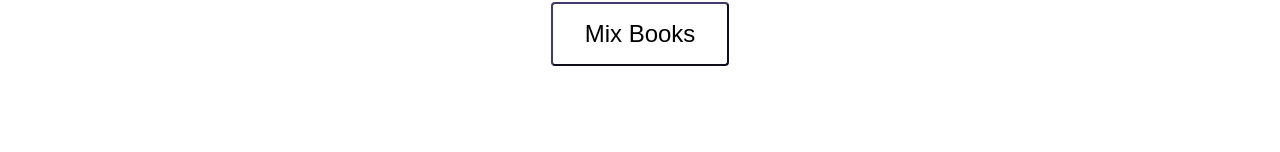
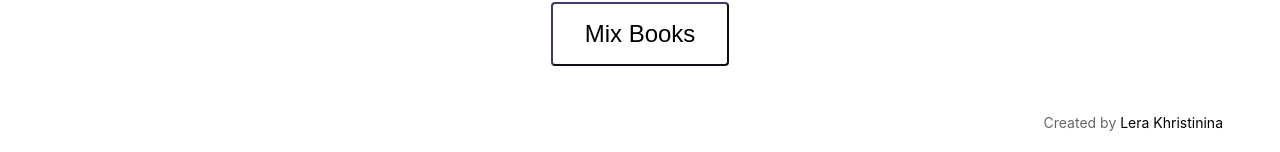
Before and after one commit to ValeriaKhristinina/book-library, a React (Create React App) app: page / in a window 1280 px wide. Shown: the part 926-1078 px from the top of the page. Before the commit the page ends 992 px from the top, so only its background shows below. Built offline with nearby package versions, Linux system fonts and the light colour scheme.

Commit message:
created simple footer and added to main page

```diff
--- a/src/components/content/content.css
+++ b/src/components/content/content.css
@@ -2,6 +2,7 @@
   display: flex;
   flex-direction: column;
   align-items: center;
+  margin-bottom: 24px;
 }
 
 .content-box {
--- /dev/null
+++ b/src/components/footer/footer.css
@@ -0,0 +1,23 @@
+.footer {
+  display: flex;
+  flex-direction: row-reverse;
+  padding: 24px 0;
+  margin-top: 16px;
+}
+
+.copyright {
+  font-size: 14px;
+}
+
+.copyright span {
+  opacity: 0.6;
+}
+
+.copyright a {
+  color: black;
+  text-decoration: none;
+}
+
+.copyright a:hover {
+  color: #423970;
+}
--- /dev/null
+++ b/src/components/footer/footer.tsx
@@ -0,0 +1,11 @@
+import './footer.css'
+
+function Footer(): JSX.Element {
+  return (
+    <section className="footer container">
+      <section className="copyright"><span>Created by</span> <a href="https://github.com/ValeriaKhristinina" target="blank">Lera Khristinina</a></section>
+    </section >
+  )
+}
+
+export default Footer
--- a/src/components/main-page/main-page.tsx
+++ b/src/components/main-page/main-page.tsx
@@ -1,11 +1,13 @@
 import Header from '../header/header';
 import Content from '../content/content';
+import Footer from '../footer/footer'
 
 function MainPage() {
   return (
     <>
       <Header />
       <Content />
+      <Footer />
     </>
   )
 }
```
